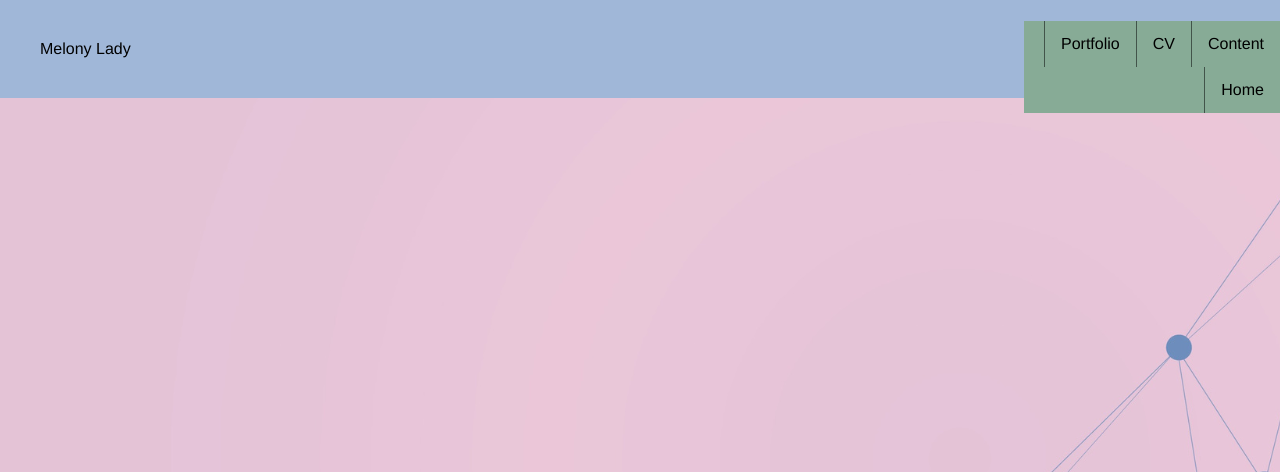
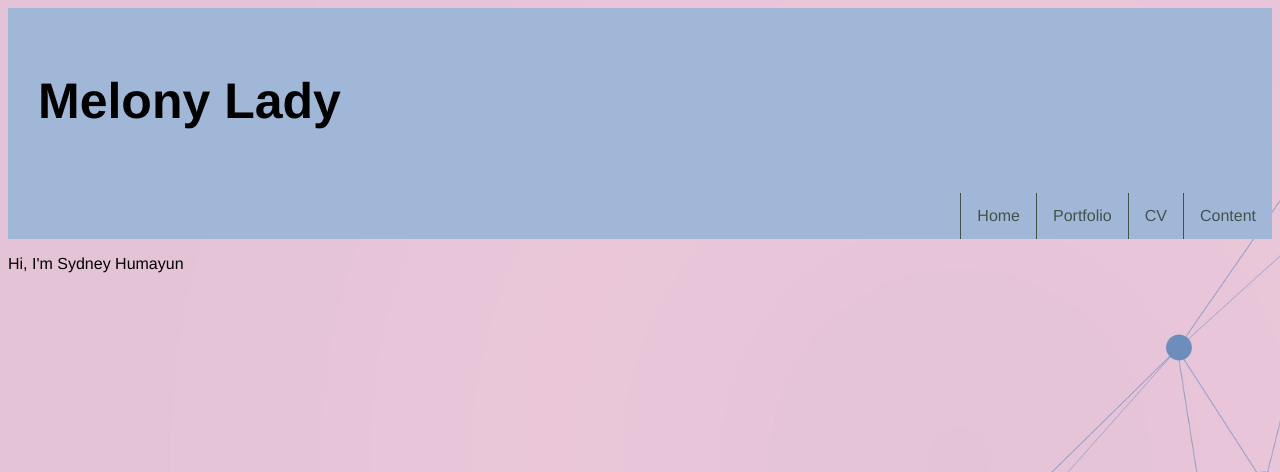
Before and after one commit to MelonyLady/MelonyLady.github.io, a PHP site: page / in a window 1280 px wide. Shown: the top 472 px of the page. Run offline with PHP 8.4, Linux system fonts and the light colour scheme.

Commit message:
fixed an issue with disappearing nav links

```diff
--- a/index.html
+++ b/index.html
@@ -8,14 +8,18 @@
 <link rel="stylesheet" href="style.css">
 </head>
     <body>
-        <div class="header"> Melony Lady</div>
-        <ul>
-            <li><a href="#Content">Content</a></li>
-            <li><a href="#CV">CV</a></li>
-            <li><a href="#portfolio">Portfolio</a></li>
-            <li><a href="#home">Home</a></li>
-        </ul>
-        <h1>Melon Lady Website</h1>
+
+        <div class="header">
+            <h1>Melony Lady</h1>
+        </div>
+
+        <div class="topnav">
+            <a href="#Content">Content</a>
+            <a href="#CV">CV</a>
+            <a href="#portfolio">Portfolio</a>
+            <a href="#home">Home</a>
+        </div>
+
         <p id="msg"> Hi, I'm Sydney Humayun</p>
 
         <script src="app.js"></script>
--- a/style.css
+++ b/style.css
@@ -12,11 +12,11 @@
 .header {
     background-color: var(--purple);
     text-align: left;
-    padding: 40px;
-    width: 100%;
-    position: fixed;
-    top: 0;
-    left: 0;
+    padding: 30px;
+
+}
+.header h1{
+    font-size: 50px;
 }
 
 body {
@@ -43,35 +43,28 @@ body {
     }
 }
 
-ul {
-    list-style-type: none;
-    margin: 0;
-    padding: 0;
+
+.topnav {
     overflow: hidden;
-    background-color: var(--midGreen);
-    position: fixed;
-    right: 0;
-    top: 10;
-    width: 20%;
+    background-color: var(--purple);
 }
 
-li {
+.topnav a {
     float: right;
+    display: block;
+    color: var(--dGreen);
+    text-align: center;
+    padding: 14px 16px;
+    text-decoration: none;
     border-left: 1px solid var(--dGreen);
 }
 
-li a {
-    display:block;
-    color: var(--black);
-    text-align: center;
-    padding: 14px 16px;
-    text-decoration: none;
+/* changes the colour of nav button on hover*/
+.topnav a:hover {
+    background-color: var(--midGreen) ;
 }
 
-li a:hover {
-    background-color: var(--hoverGreen) ;
-}
-
+/* changes the colour of nav button when active page*/
 .active {
     background-color: var(--lGreen);
 }
```
